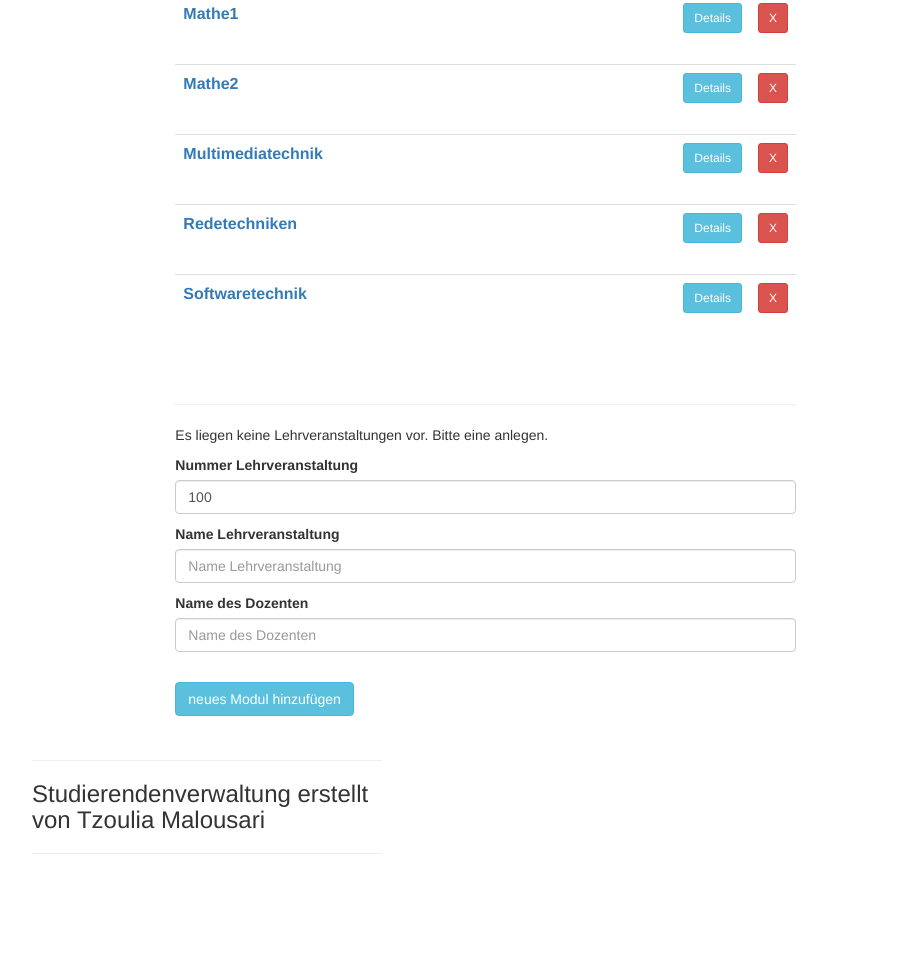
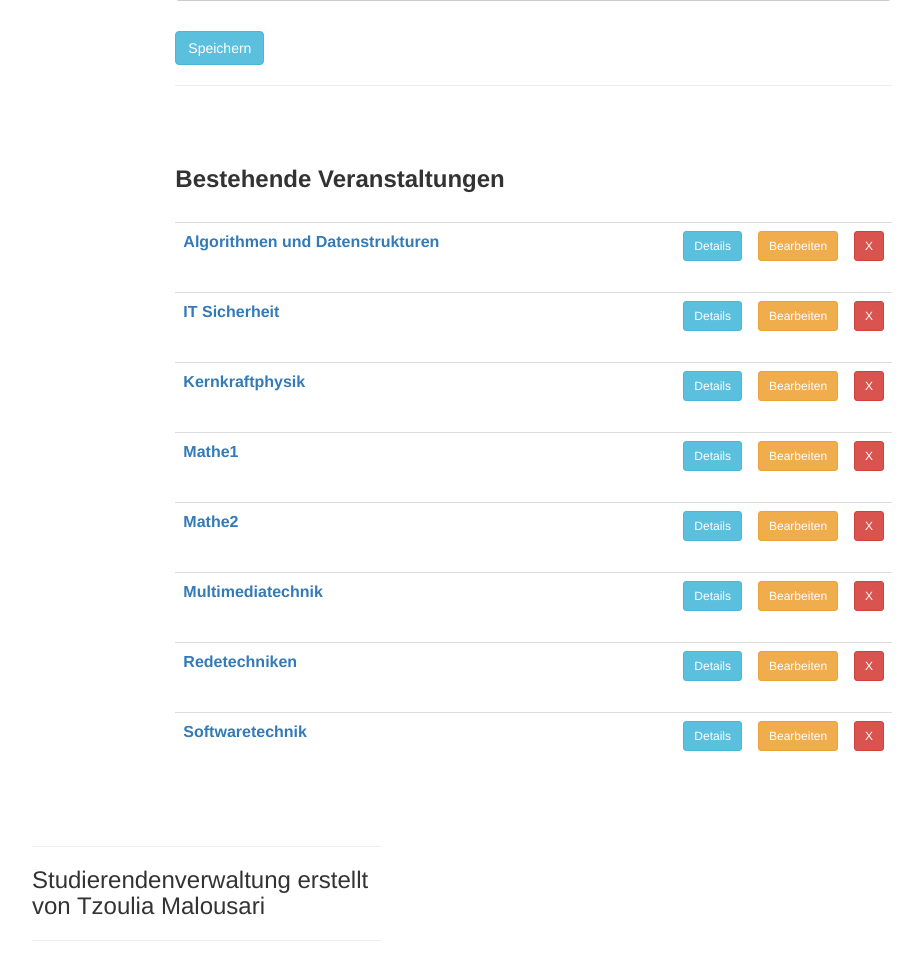
Before and after one commit to 2mee/ESA2, a Django app: page /belegungen/module/Add/ in a window 1280 px wide. Shown: the part 536-1497 px from the top of the page, without its empty margins (53-976 px from the left). Before the commit the page ends 1390 px from the top, so only its background shows below. Run offline with Django 3.2, Linux system fonts and the light colour scheme; data comes from the database, SQL or seed files in the repository; both versions use the stored data as it was after the commit; lists and menus that the app fills with data are empty; some libraries are stand-ins or nearby versions.

Commit message:
Modulbearbeiten ergänzt

```diff
--- a/Studierendenverwaltung/belegungen/templates/belegungen/modul_verwalten.html
+++ b/Studierendenverwaltung/belegungen/templates/belegungen/modul_verwalten.html
@@ -3,6 +3,21 @@
 
 
 {% block main_content %}
+
+        <br>
+    <form action="" enctype="multipart/form-data" method="POST">
+        {% bootstrap_form form  %}
+        {% csrf_token %}
+        <br>
+        <button type="submit" class="btn btn-info">
+            Speichern
+        </button>
+    </form>
+    <hr>
+    <br>
+    <br>
+    <h3><b>Bestehende Veranstaltungen</b></h3>
+    <br>
         <ul class="list-group">
             {% for l in lv %}
                 <li class="list-group-item" style="height: 70px; border: none; margin: 0 auto; padding: 0">
@@ -18,6 +33,11 @@
                             </a>
                         </th>
                         <th>
+                            <a href = "{% url "belegungen:modulEdit" pk=l.id  %}"  class="btn btn-warning btn-sm">
+                                Bearbeiten
+                            </a>
+                        </th>
+                        <th>
                             <a href = "{% url "belegungen:modulDelete" pk=l.id  %}" class="btn btn-danger btn-sm">
                                 X
                             </a>
@@ -26,19 +46,4 @@
                 </li>
             {% endfor %}
         </ul>
-
-    <br>
-    <hr>
-        <p> Es liegen keine Lehrveranstaltungen vor. Bitte eine anlegen.</p>
-        <form action="" enctype="multipart/form-data" method="POST">
-            {% bootstrap_form form  %}
-            {% csrf_token %}
-
-            <br>
-            <button type="submit" class="btn btn-info">
-                neues Modul hinzufügen
-            </button>
-
-        </form>
-
 {% endblock %}
--- a/Studierendenverwaltung/belegungen/views.py
+++ b/Studierendenverwaltung/belegungen/views.py
@@ -41,7 +41,8 @@ def modul_verwalten(request, pk=None):
             messages.error(request, 'Es ist ein Fehler aufgetaucht!')
     else:
         form = ModulwahlForm(instance=lv)
-        return render(request, 'belegungen/modul_verwalten.html', {'page_title': page_title, 'form': form, 'lv': lehrveranstaltungen})
+
+    return render(request, 'belegungen/modul_verwalten.html', {'page_title': page_title, 'form': form, 'lv': lehrveranstaltungen})
 
 
 def modulwahl(request):  # Belegungsseite für Module
```
Also changed, not shown: Studierendenverwaltung/belegungen/templates/belegungen/modul.html (added, +20 -0 lines), Studierendenverwaltung/db.sqlite3.
